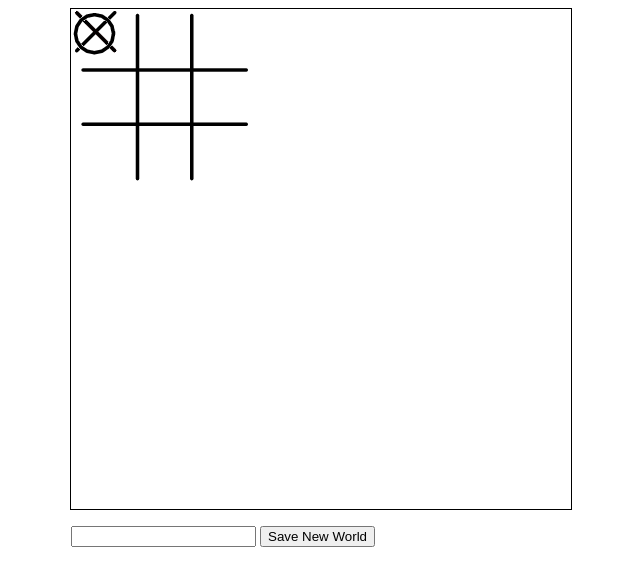
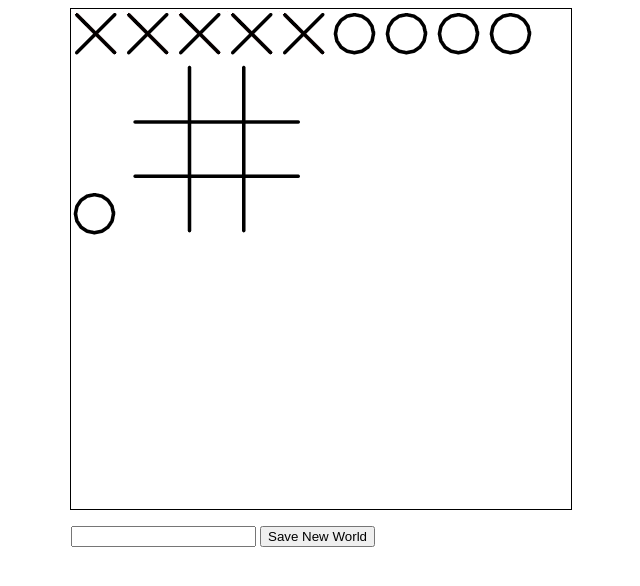
Before and after one commit to Taining/sharedThings, a plain HTML site: page e8.html in a window 1280 px wide. Shown: the whole page, without its empty margins (319-959 px from the left). Drawn offline with Linux system fonts and the light colour scheme.

Commit message:
.draggable position relative

```diff
--- a/e8.html
+++ b/e8.html
@@ -13,7 +13,7 @@
         <script src="jquery-ui-1.10.4.custom/js/jquery-ui-1.10.4.custom.js"></script> <!-- enough of jquery ui for dragging, no more -->
         <script src="jquery.ui.touch-punch/jquery.ui.touch-punch.min.js"></script> <!-- http://touchpunch.furf.com/ -->
 		<style>
-			.draggable { position: fixed; }
+			.draggable { position: relative; }
 			#world {
 				position: relative;
 				height: 500px;
```
